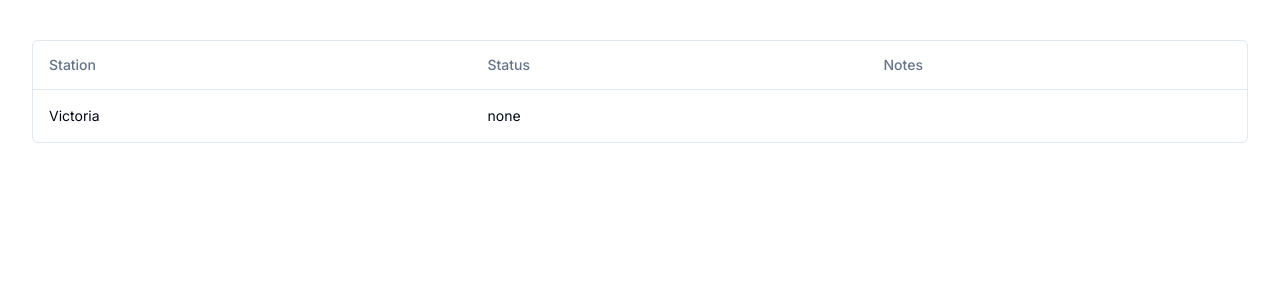
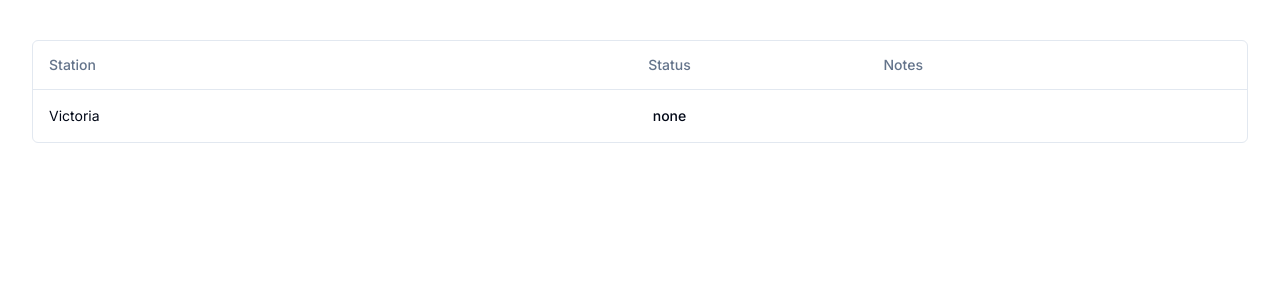
Before and after one commit to niamhbrockbank/track-the-tube, a Next.js app: page /stations in a window 1280 px wide. Shown: the top 300 px of the page. Built offline with nearby package versions, Linux system fonts and the light colour scheme.

Commit message:
💄 Format rows in data table

```diff
--- a/app/stations/columns.tsx
+++ b/app/stations/columns.tsx
@@ -9,6 +9,17 @@ import {Station } from "@/types/globals.types"
  */
 export const columns: ColumnDef<Station>[] = [
     {accessorKey : "name", header : "Station"},
-    {accessorKey: 'status', header:"Status"},
-    {accessorKey : "notes", header : "Notes"}
+    {accessorKey: 'status', header:() => <div className="text-center">Status</div>,
+    cell: ({row}) =>  <div className="text-center font-medium">{row.getValue('status')}</div>}
+    ,
+    {accessorKey : "notes", header : "Notes", cell: ({row}) => {
+        const note : string = row.getValue("notes")
+        if (!note) return
+
+        if (note.length > 10){
+            return <div className="text-right font-medium">{`${note.slice(0,9)}...`}</div>
+        }
+
+        return note
+    }}
 ]
```
